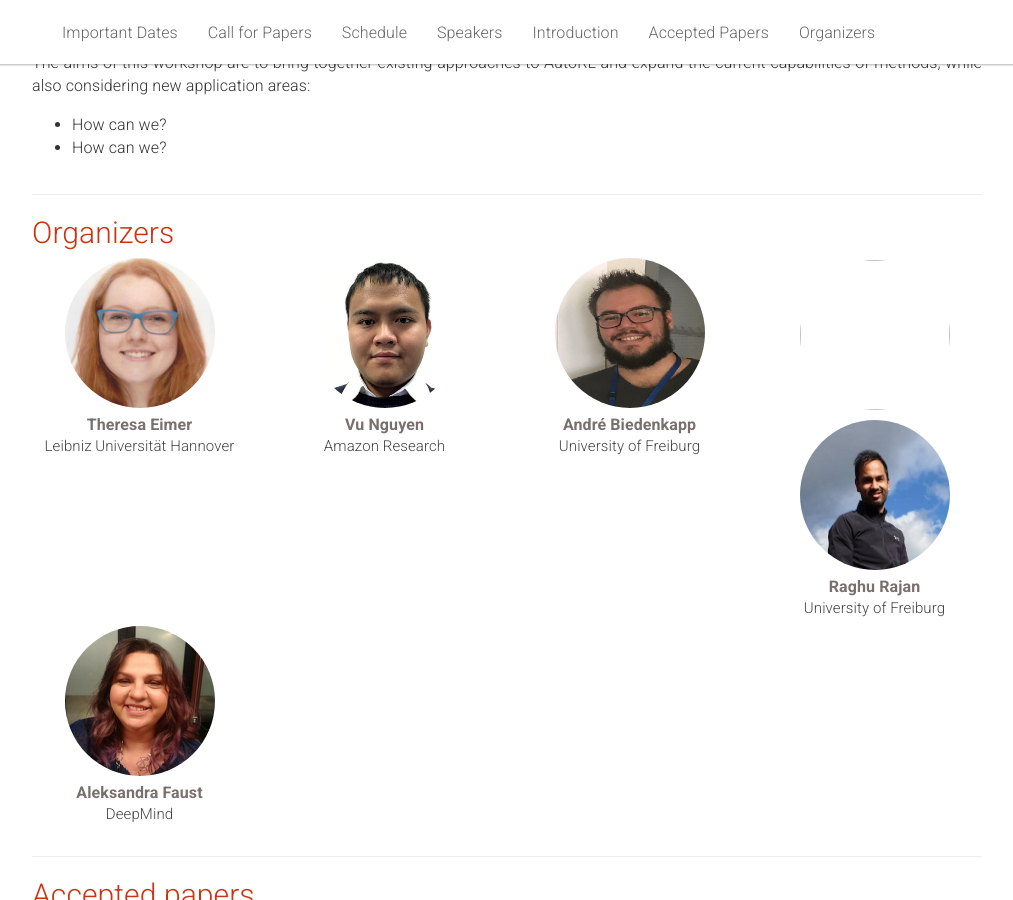
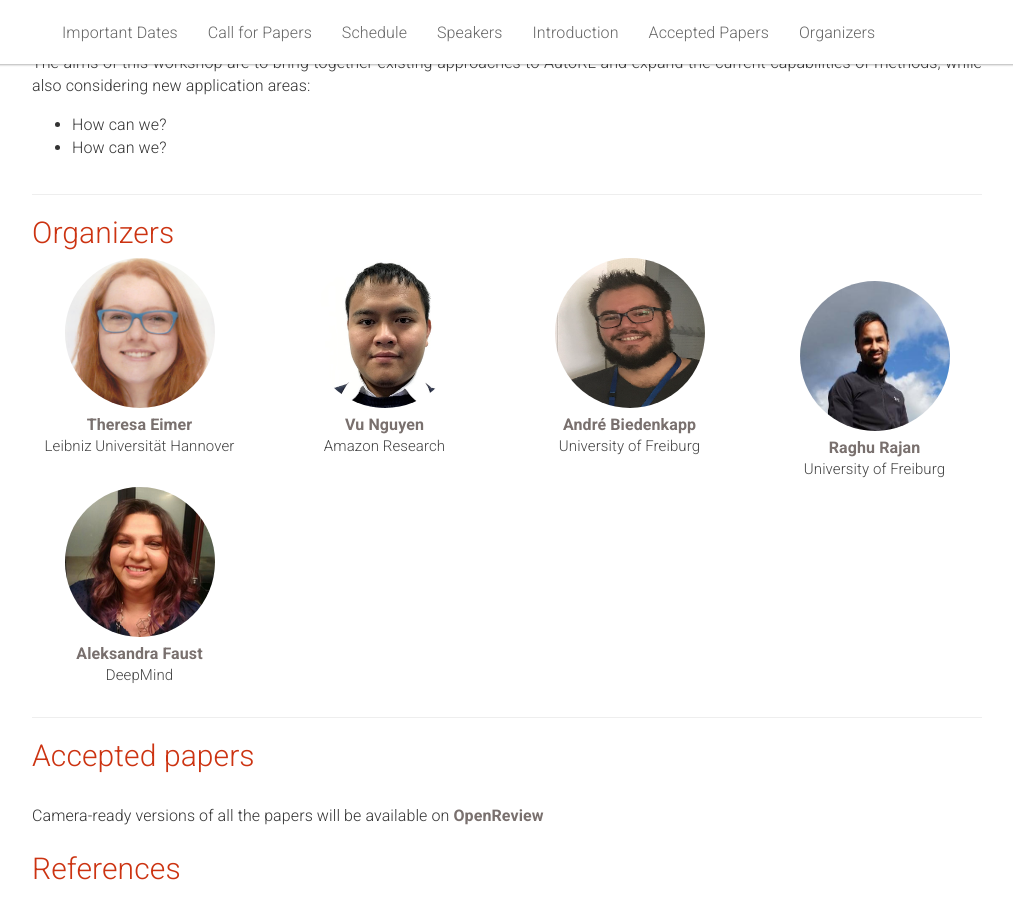
Before and after one commit to autorlworkshop/autorlworkshop.github.io, a Jekyll site: the page built from _pages/home.md, in a window 1280 px wide and 900 px high, scrolled down 3248 px. Shown: the whole window, without its empty margins (133-1146 px from the left). Built offline with Jekyll 4.4.1, drawn with Linux system fonts in a browser that asks for light colours.

Commit message:
Try changing picture positioning

```diff
--- a/_pages/home.md
+++ b/_pages/home.md
@@ -373,15 +373,7 @@ acknowledgements: ""
   <div class="col-xs-6 col-lg-3 people">
   </div>
 
-  <div class="col-xs-6 col-lg-3 people">
-    <a href="https://ml.informatik.uni-freiburg.de/people/rajan/index.html">
-      <img class="people-pic" src="{{  | prepend:site.baseurl }}">
-    </a>
-    <div class="people-name">
-      <a href="https://ml.informatik.uni-freiburg.de/people/rajan/index.html"></a>
-      <h6></h6>
-    </div>
-  </div>
+  <br>
 
   <div class="col-xs-6 col-lg-3 people">
     <a href="https://ml.informatik.uni-freiburg.de/people/rajan/index.html">
```
